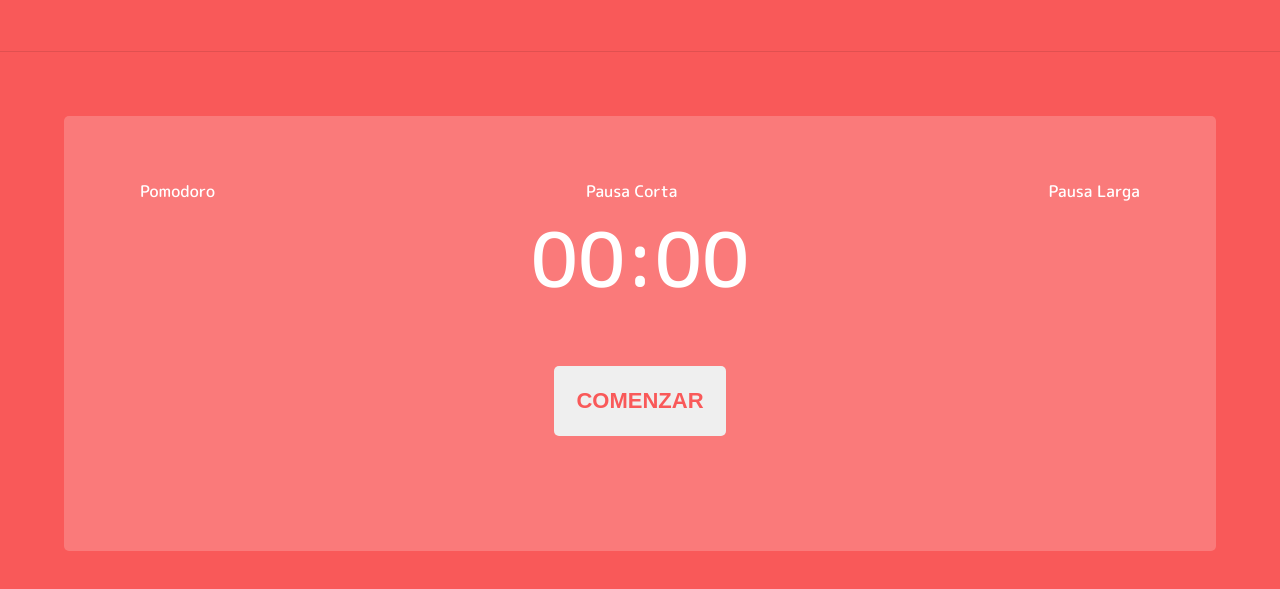
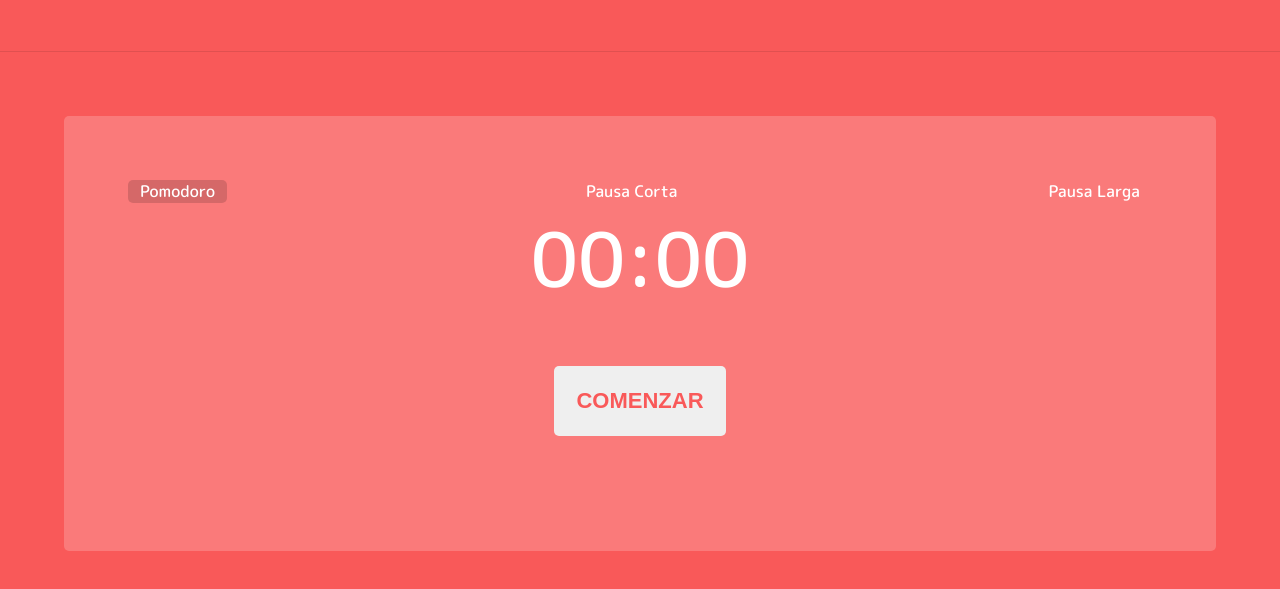
Before and after one commit to fabriziofs/pomo-cordova, a website: page build/www/index.html in a window 1280 px wide. Both pictures are taken after a click on the button "Pomodoro". Shown: the part 111-700 px from the top of the page. Drawn offline with Linux system fonts and the light colour scheme.

Commit message:
Estilos para opcion seleccionada

```diff
--- a/build/www/css/index.css
+++ b/build/www/css/index.css
@@ -128,3 +128,8 @@
 .hidden {
     display: none;
 }
+
+.option--selected {
+    background: none rgba(0, 0, 0, .15);
+    border-radius: .5rem;
+}
--- a/build/www/index.html
+++ b/build/www/index.html
@@ -24,10 +24,10 @@
 <div class="line-separator"></div>
 <main class="countdown-wrapper">
     <div class="countdown">
-        <div class="countdown-menu">
-            <button class="countdown-menu__selector" id="option-pomodoro">Pomodoro</button>
-            <button class="countdown-menu__selector" id="option-short-break">Pausa Corta</button>
-            <button class="countdown-menu__selector" id="option-long-break">Pausa Larga</button>
+        <div class="countdown-menu" id="countdown_menu">
+            <button class="countdown-menu__selector" id="option_pomodoro" onclick="app.selectSessionOption(this.id)">Pomodoro</button>
+            <button class="countdown-menu__selector" id="option_short-break" onclick="app.selectSessionOption(this.id)">Pausa Corta</button>
+            <button class="countdown-menu__selector" id="option_long-break" onclick="app.selectSessionOption(this.id)">Pausa Larga</button>
         </div>
         <div class="countdown__number" id="countdown_number">00:00</div>
         <div class="countdown-controller">
--- a/build/www/js/index.js
+++ b/build/www/js/index.js
@@ -2,6 +2,8 @@
 let countdown_button = document.getElementById('countdown_button');
 let forward_button = document.getElementById('forward_button');
 let countdown_number = document.getElementById('countdown_number');
+let countdown_menu = document.getElementById('countdown_menu');
+
 let pomo_minutes = 1;
 let pomo_seconds = 60;
 let app = {
@@ -21,6 +23,7 @@
         countdown_button.addEventListener('click', this.checkCountdown.bind(this));
         forward_button.addEventListener('click', this.stopCountdown.bind(this));
     },
+
     checkCountdown: function () {
         if (countdown_button.classList.contains('started')) {
             this.pauseCountdown();
@@ -76,7 +79,6 @@
         countdown_button.classList.add('paused');
         forward_button.classList.add('hidden');
     },
-
     stopCountdown: function () {
         clearInterval(interval);
         forward_button.classList.add('hidden');
@@ -89,6 +91,15 @@
         pomo_seconds = pomo_seconds.toLocaleString(undefined, {minimumIntegerDigits: 2, useGrouping: false});
         countdown_number.innerHTML = `${pomo_minutes}:${pomo_seconds}`;
         countdown_button.innerHTML = 'Comenzar';
+    },
+
+    selectSessionOption: function (option_id) {
+        let options = countdown_menu.getElementsByTagName('button');
+        for (let option of options) {
+            option.classList.remove('option--selected');
+        }
+        let option_selected = document.getElementById(option_id);
+        option_selected.classList.add('option--selected');
     }
 };
 
```
